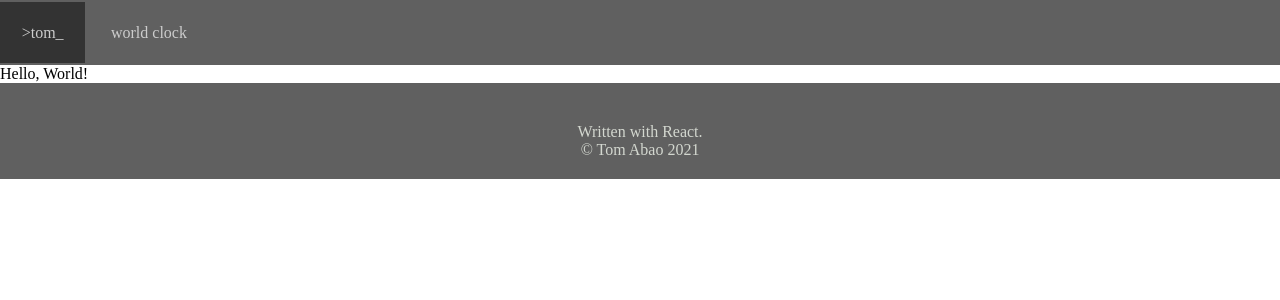
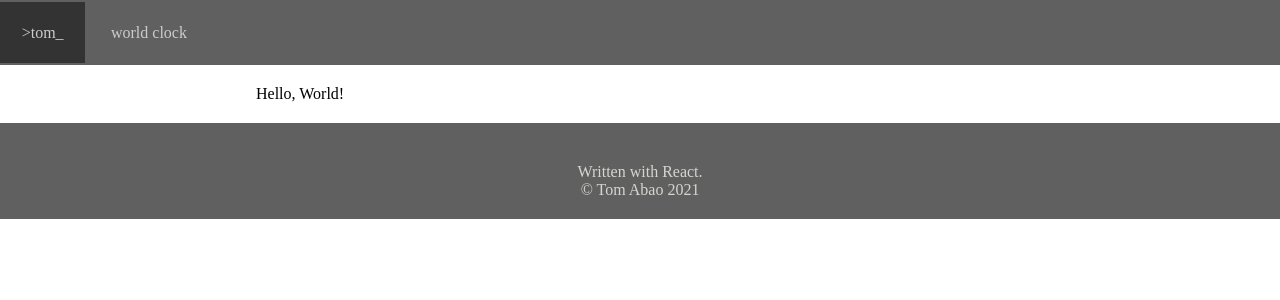
Before and after one commit to tomioss/worldclock, a React (Create React App) app: page / in a window 1280 px wide. Shown: the top 300 px of the page. Built offline with nearby package versions, Linux system fonts and the light colour scheme.

Commit message:
add home css

```diff
--- a/src/components/Home.js
+++ b/src/components/Home.js
@@ -4,10 +4,10 @@ class Home extends Component {
   render() {
     return (
       // Home
-      <div id="home" className="row">
+      <div id="home">
         <div></div>
         <div>
-            Hello, World!
+          Hello, World!
         </div>
         <div></div>
       </div>
--- a/src/main.css
+++ b/src/main.css
@@ -53,3 +53,28 @@ ul.taskbar > li > a:hover {
 #footer > a:hover {
   text-decoration: underline;
 }
+
+/* Home */
+#home {
+  display: grid;
+  padding-top: 20px;
+  padding-bottom: 20px;
+}
+
+@media (min-width: 576px) {
+  #home {
+    grid-template-columns: 1fr 6fr 1fr;
+  }
+}
+
+@media (min-width: 768px) {
+  #home {
+    grid-template-columns: 2fr 8fr 2fr;
+  }
+}
+
+@media (min-width: 992px) {
+  #home {
+    grid-template-columns: 2fr 6fr 2fr;
+  }
+}
```
